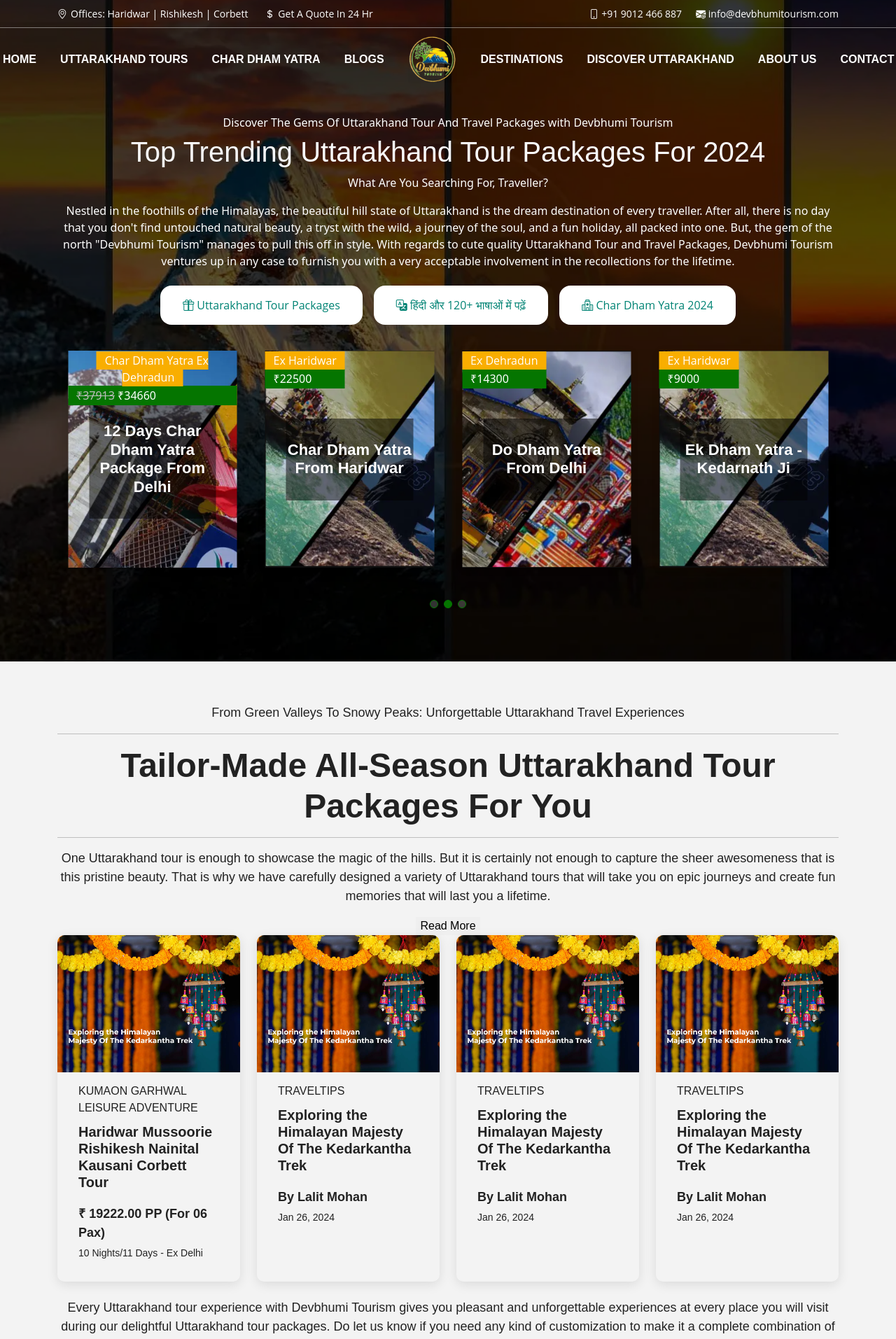
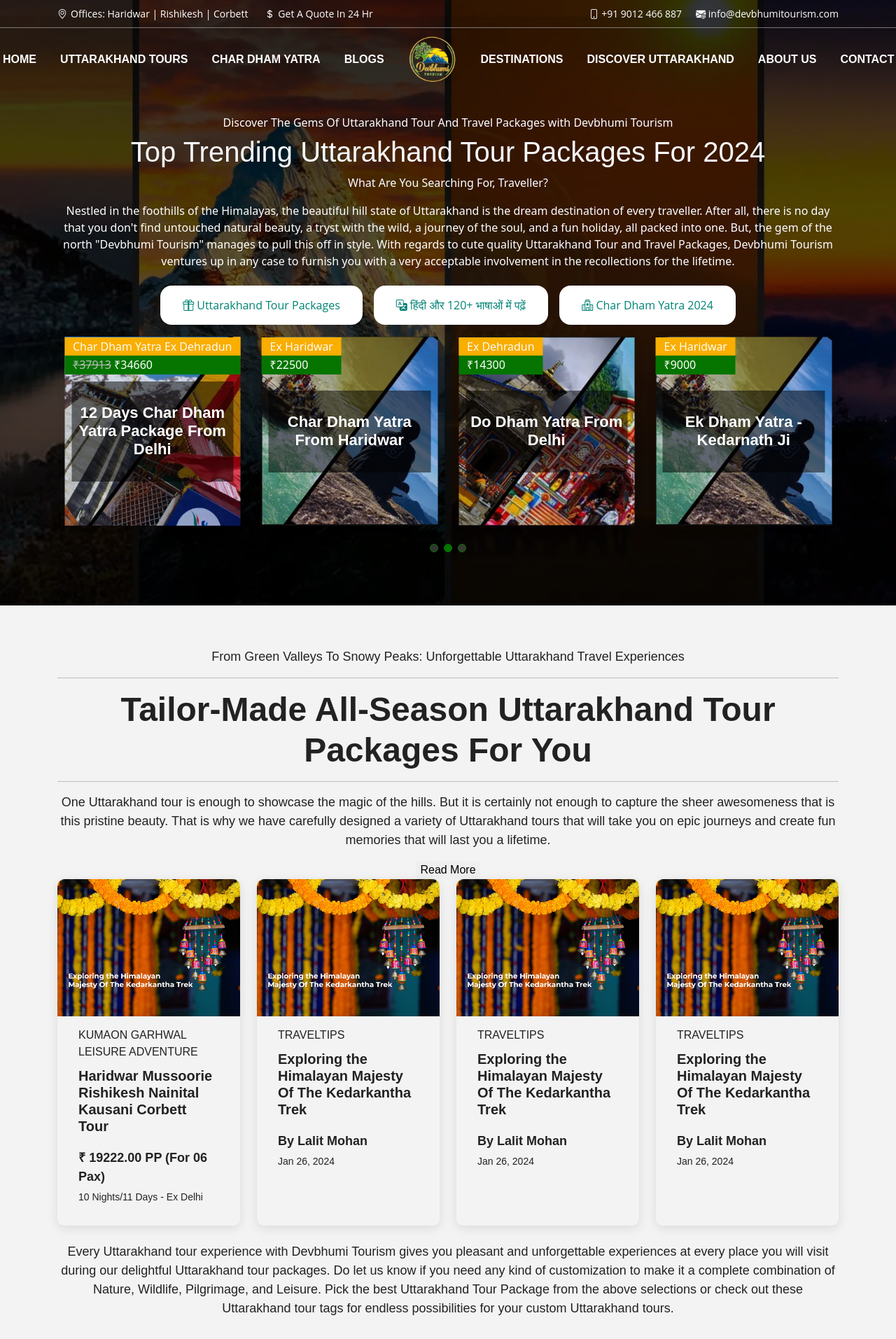
Before and after one commit to sualsoft/devbhumitourism, a Jekyll site: the page built from index.markdown, in a window 1280 px wide. Shown: the top 1913 px of the page at 70% size. Built offline with Jekyll 4.4.1, drawn with Linux system fonts in a browser that asks for light colours; some web fonts are replaced.

Commit message:
Update main.css

```diff
--- a/assets/css/main.css
+++ b/assets/css/main.css
@@ -684,8 +684,8 @@
   background-repeat: no-repeat;
   background-size: cover !important;
   box-sizing: content-box;
-  padding: 30px;
-  margin: 30px 15px;
+  padding: 10px;
+  margin: 10px 10px;
   min-height: 250px;
   box-shadow: 0px 2px 12px rgba(0, 0, 0, 0.08);
   position: relative;
```
